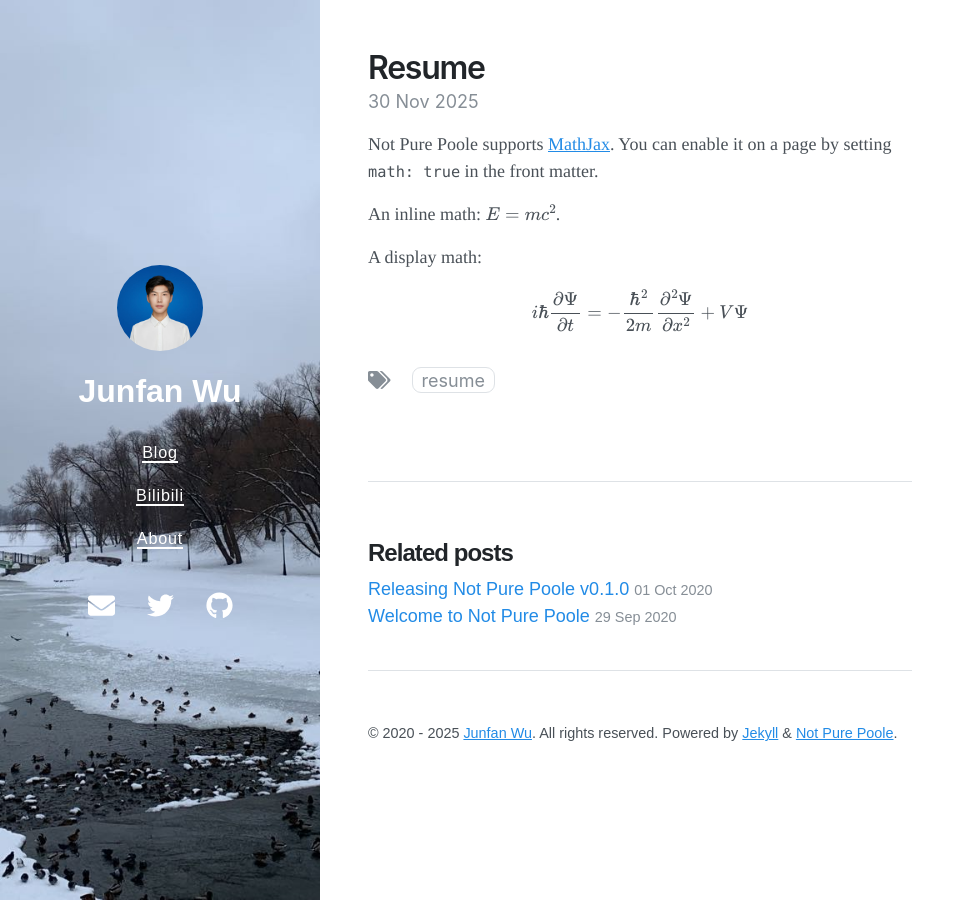
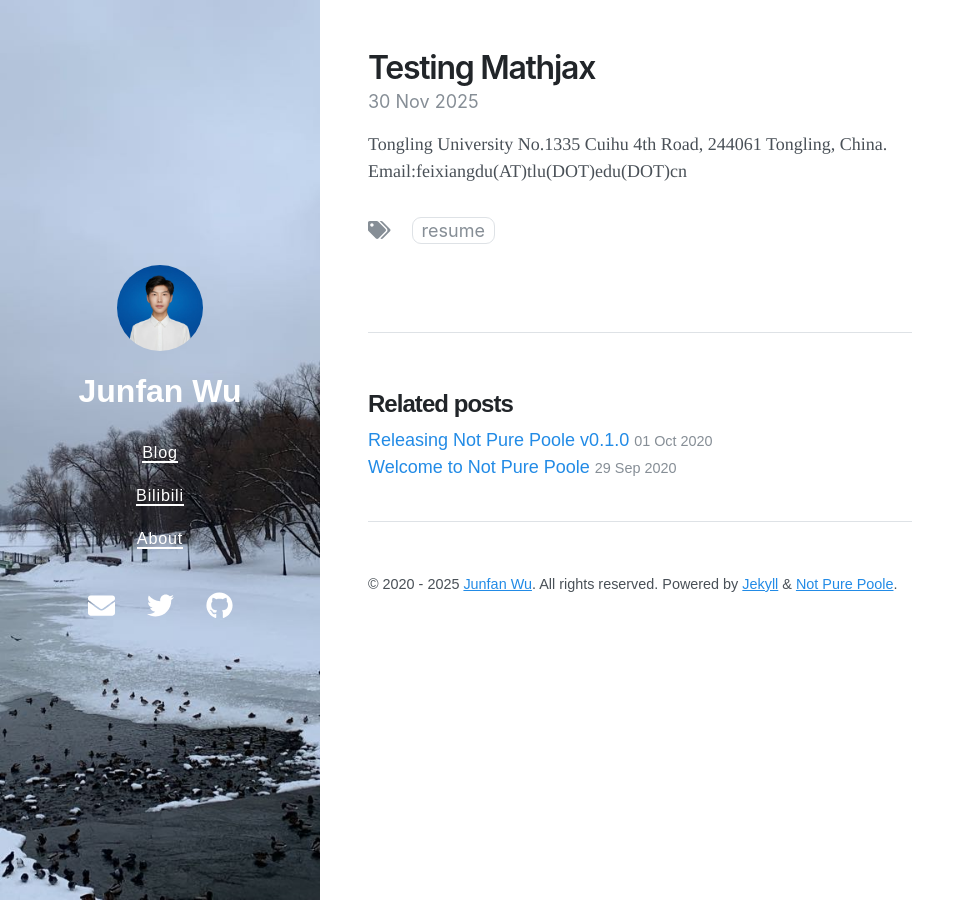
Before and after one commit to JunfanWu/junfanwu.github.io, a Jekyll site: the page built from _posts/2020-10-02-testing-mathjax.md, in a window 1280 px wide. Shown: the whole page, without its empty margins (0-960 px from the left). Built offline with Jekyll 4.4.1, drawn with Linux system fonts in a browser that asks for light colours; nearby versions of some CDN libraries.

Commit message:
Update 2020-10-02-testing-mathjax.md

```diff
--- a/_posts/2020-10-02-testing-mathjax.md
+++ b/_posts/2020-10-02-testing-mathjax.md
@@ -1,17 +1,10 @@
 ---
 layout: post
-title: Resume
+title:
 tags: Resume
 math: true
 date: 2025-11-30 10:00 +0800
 ---
-Not Pure Poole supports [MathJax](https://www.mathjax.org/). You can enable it on a page by setting `math: true` in the front matter.
-
-An inline math: \\\(E=mc^2\\\).
-
-A display math:
-
-$$
-i\hbar \frac{\partial \Psi}{\partial t} = -\frac{\hbar^2}{2m}
-\frac{\partial^2 \Psi}{\partial x^2} + V \Psi
-$$
+Tongling University
+No.1335 Cuihu 4th Road, 244061 Tongling, China.
+Email:feixiangdu(AT)tlu(DOT)edu(DOT)cn
```
